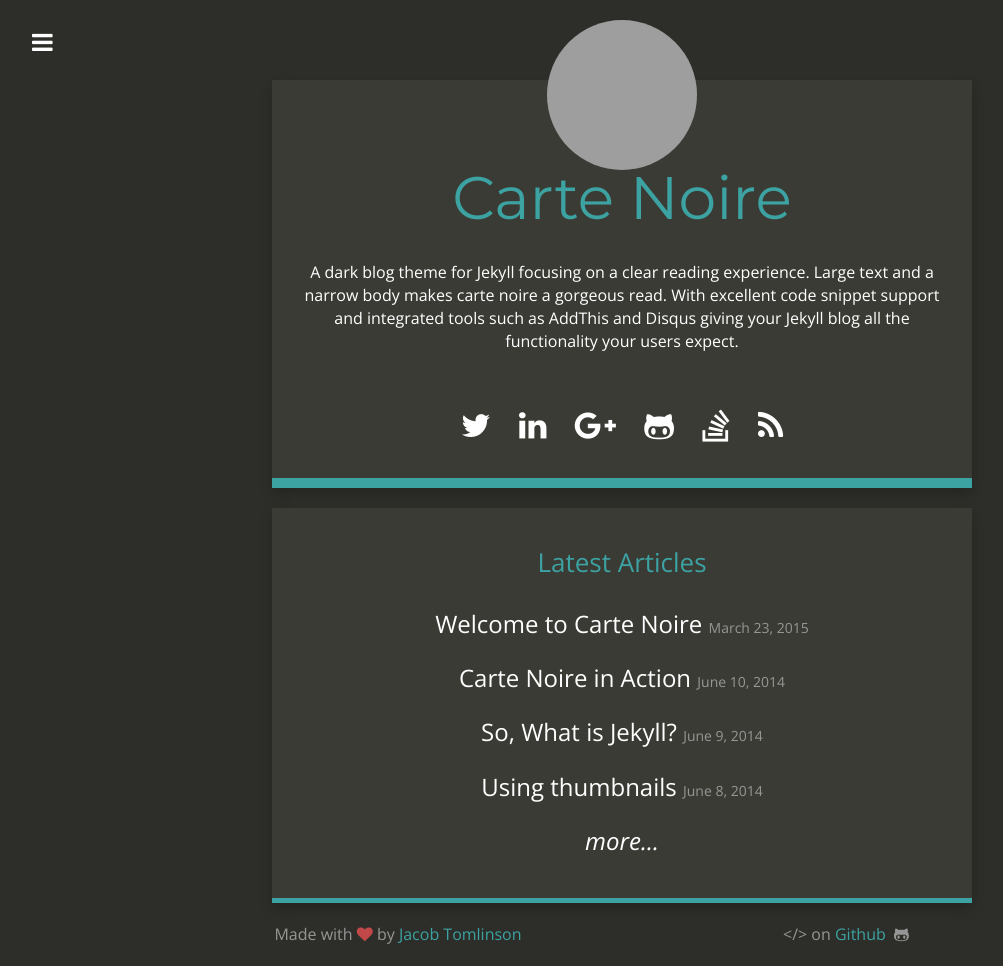
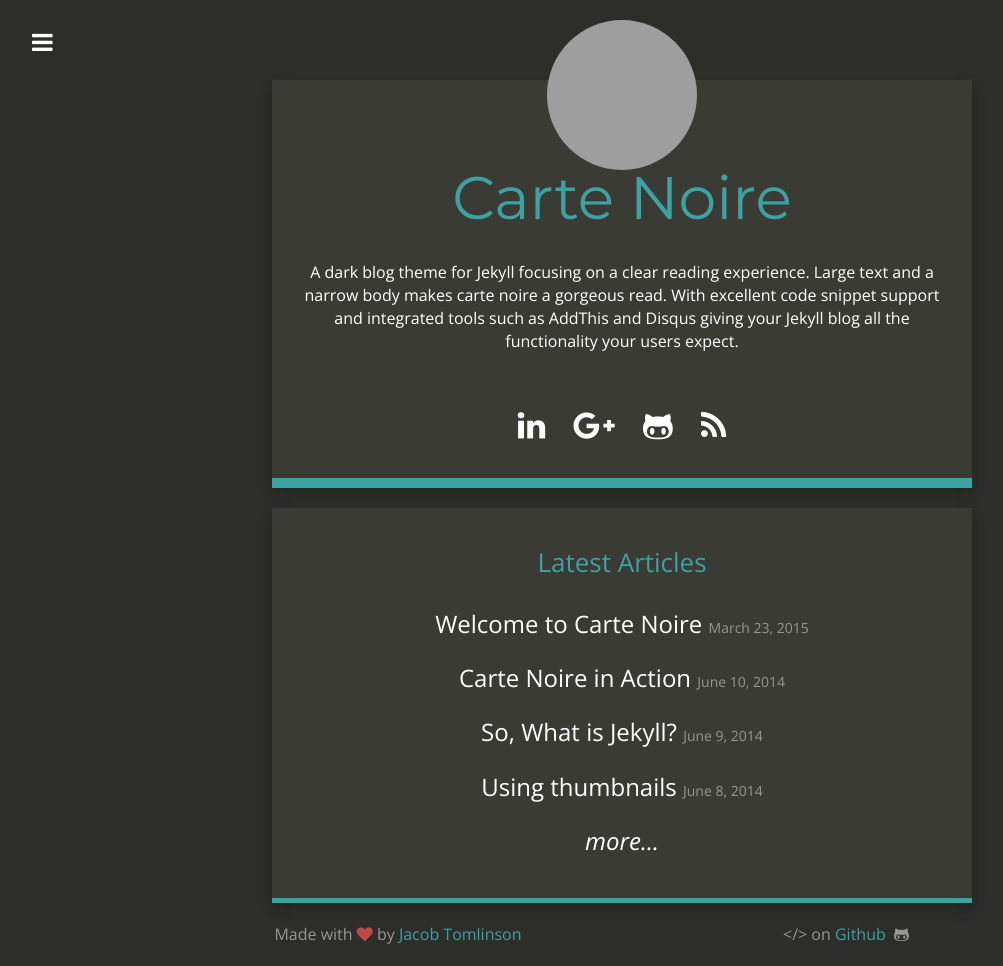
Before and after one commit to Rebelief/echelon.initiative, a Jekyll site: the page built from index.html, in a window 1280 px wide. Shown: the whole page, without its empty margins (18-1021 px from the left). Built offline with Jekyll 4.4.1, drawn with Linux system fonts in a browser that asks for light colours; nearby versions of some CDN libraries; grey boxes are pictures that could not be loaded.

Commit message:
Update social_links.html

```diff
--- a/_includes/social_links.html
+++ b/_includes/social_links.html
@@ -1,12 +1,6 @@
 <p class="links">
-  {% if site.twitter_username %}<a href="https://www.twitter.com/{{ site.twitter_username }}" target="_new"><i class="fa fa-twitter"></i></a>{% endif %}
   {% if site.linkedin_link %}<a href="{{ site.linkedin_link }}" target="_new"><i class="fa fa-linkedin"></i></a>{% endif %}
-  {% if site.xing_link %}<a href="{{ site.xing_link }}" target="_new"><i class="fa fa-xing"></i></a>{% endif %}
   {% if site.google_plus_link %}<a href="{{ site.google_plus_link }}" target="_new"><i class="fa fa-google-plus"></i></a>{% endif %}
-  {% if site.facebook_link %}<a href="{{ site.facebook_link }}" target="_new"><i class="fa fa-facebook"></i></a>{% endif %}
   {% if site.github_username %}<a href="https://github.com/{{ site.github_username }}" target="_new"><i class="fa fa-github-alt"></i></a>{% endif %}
-  {% if site.stackoverflow_link %}<a href="{{ site.stackoverflow_link }}" target="_new"><i class="fa fa-stack-overflow"></i></a>{% endif %}
-  {% if site.instagram_username %}<a href="https://www.instagram.com/{{ site.instagram_username }}" target="_new"><i class="fa fa-instagram"></i></a>{% endif %}
-  {% if site.reddit_username %}<a href="https://www.reddit.com/u/{{ site.reddit_username }}" target="_new"><i class="fa fa-reddit-alien"></i></a>{% endif %}
   <a href="{{ site.baseurl }}/feed.xml" target="_new"><i class="fa fa-rss"></i></a>
 </p>
```
